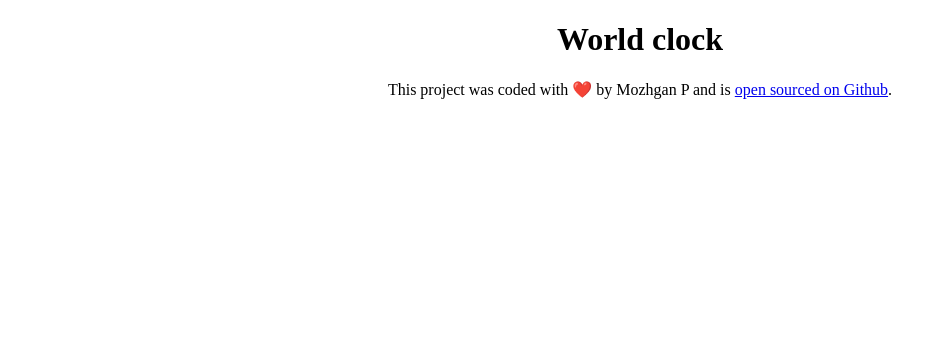
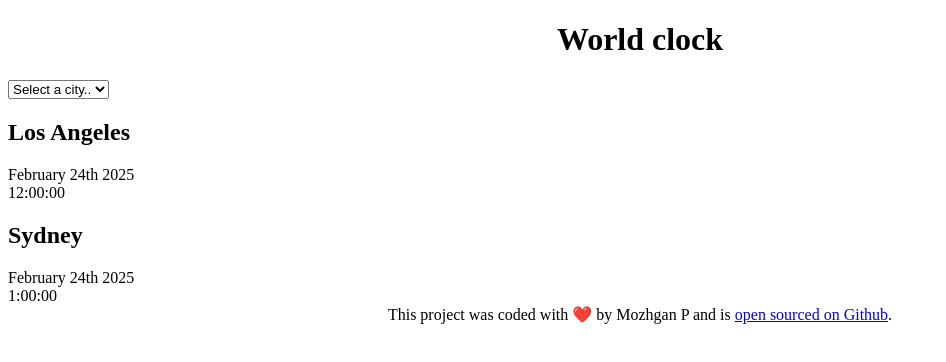
Before and after one commit to mozhganpe66/world-clock, a plain HTML site: page index.html in a window 1280 px wide. Shown: the whole page, without its empty margins (0-946 px from the left). Drawn offline with Linux system fonts and the light colour scheme.

Commit message:
basic html structure is created

```diff
--- a/index.html
+++ b/index.html
@@ -7,7 +7,28 @@
     <title>World Clock</title>
 </head>
 <body>
+   <div class="container">
     <h1>World clock</h1>
+
+    <select >
+        <option value="">Select a city..</option>
+        <option value="">London</option>
+        <option value="">New York</option>
+        <option value="">Tokyo</option>
+    </select>
+     <div class="city">
+        <h2>Los Angeles</h2>
+        <div class="date">February 24th 2025</div>
+        <div class="time">12:00:00</div>
+     </div>
+
+     <div class="city">
+        <h2>Sydney</h2>
+        <div class="date">February 24th 2025</div>
+        <div class="time">1:00:00</div>
+     </div>
+   </div>
+
     <footer>
         This project was coded with ❤️ by Mozhgan P and is <a href="https://github.com/mozhganpe66/world-clock" target="_blank"> open sourced on Github</a>.
     </footer>
```
